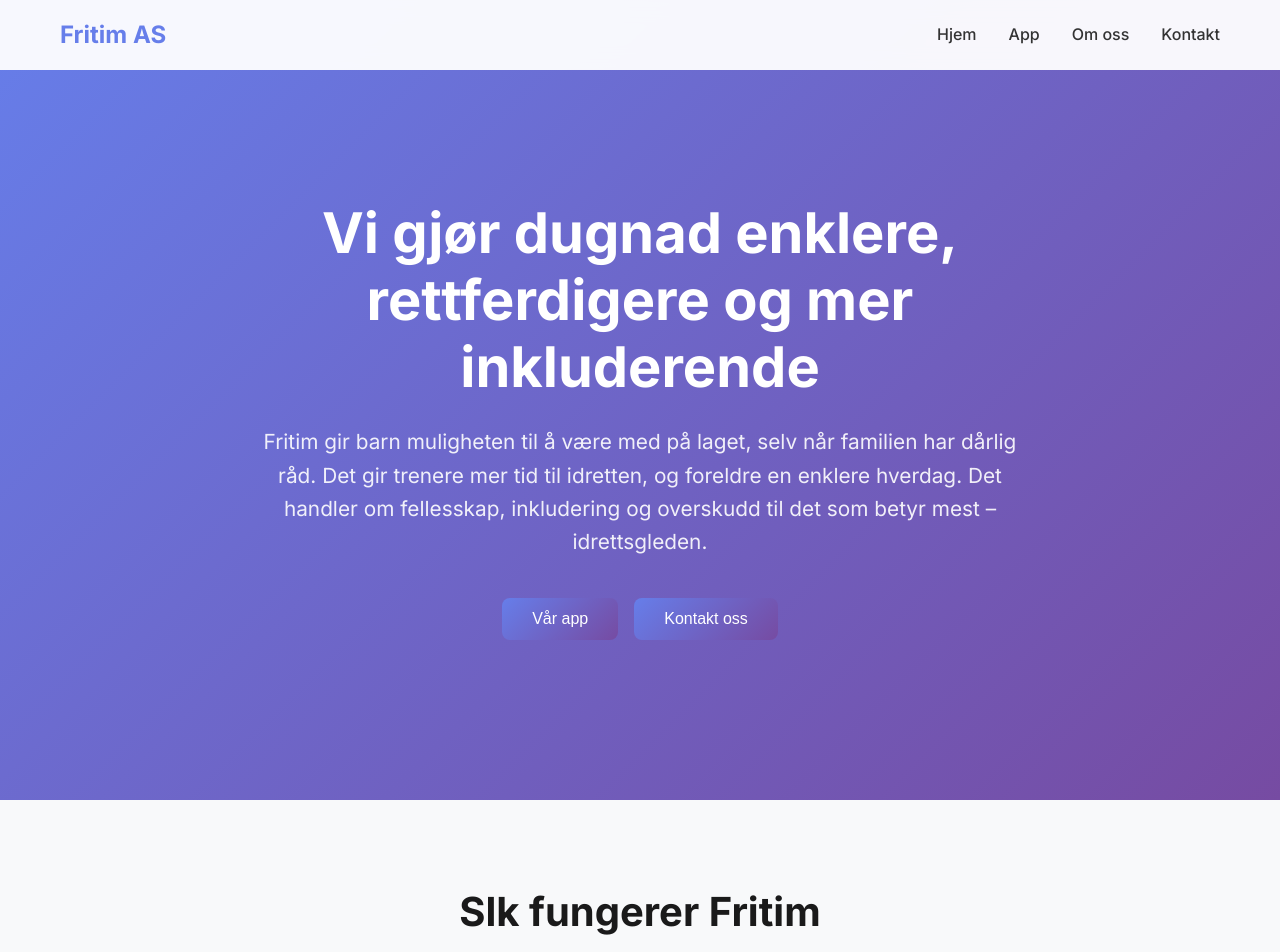
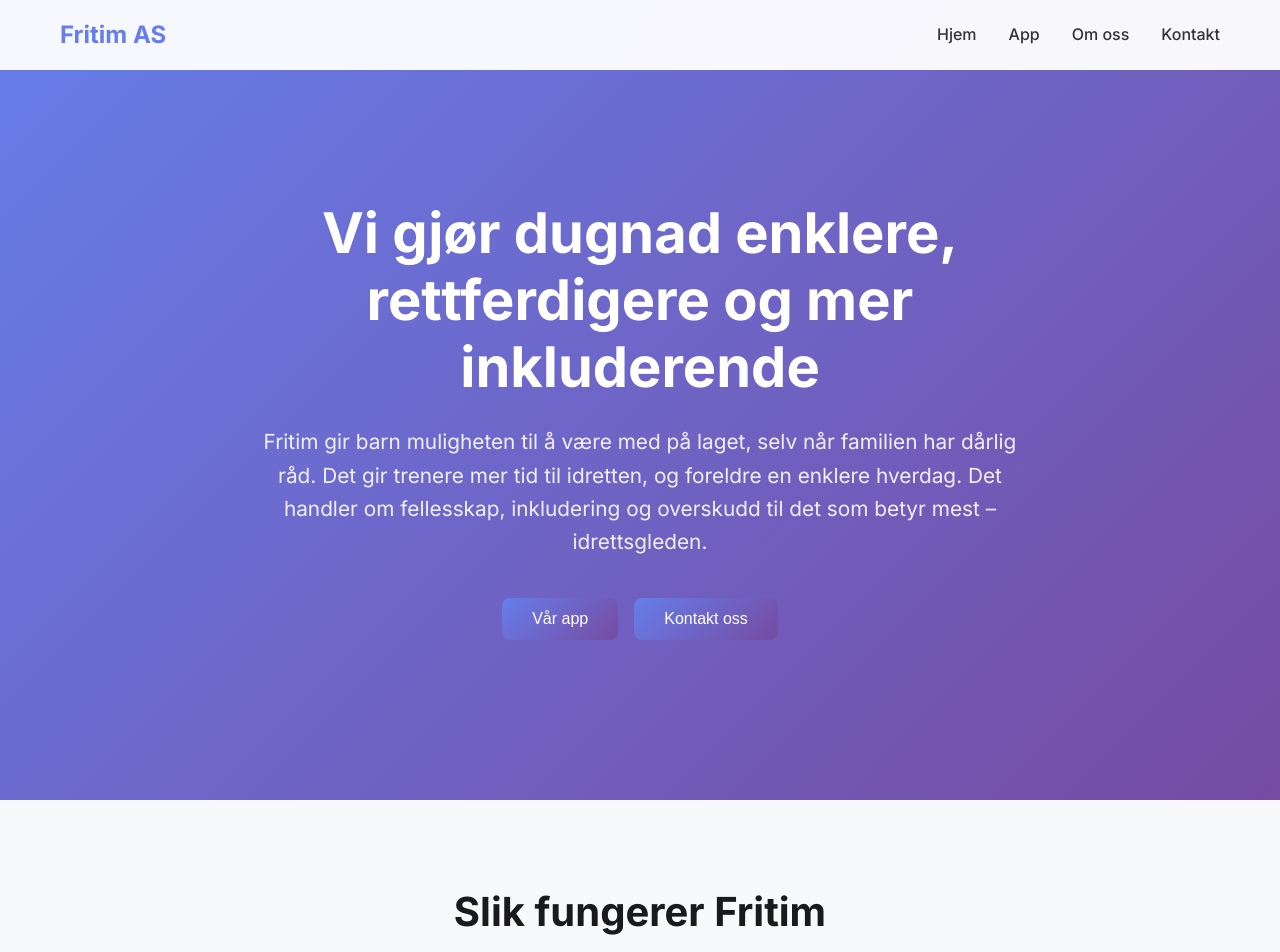
Before and after one commit to jorlar/fritim_web, a React (Create React App) app: page / in a window 1280 px wide. Shown: the top 952 px of the page. Built offline with nearby package versions, Linux system fonts and the light colour scheme; the HTML template or start-up script is replaced by a standard one.

Commit message:
:bug: Fix text

```diff
--- a/src/components/AppShowcase.js
+++ b/src/components/AppShowcase.js
@@ -37,7 +37,7 @@
   return (
     <section id="app-showcase" className="section app-showcase">
       <div className="container">
-        <h2 className="section-title">Slk fungerer Fritim</h2>
+        <h2 className="section-title">Slik fungerer Fritim</h2>
         <p className="section-subtitle">
           Fritim er en plattform som frigjør tid for familier, skaper muligheter for ungdom og bygger fellesskap i idrett og organisasjoner. Vi kobler sammen klubber, foreldre, frivillige og støttespillere i én løsning
         </p>
```
